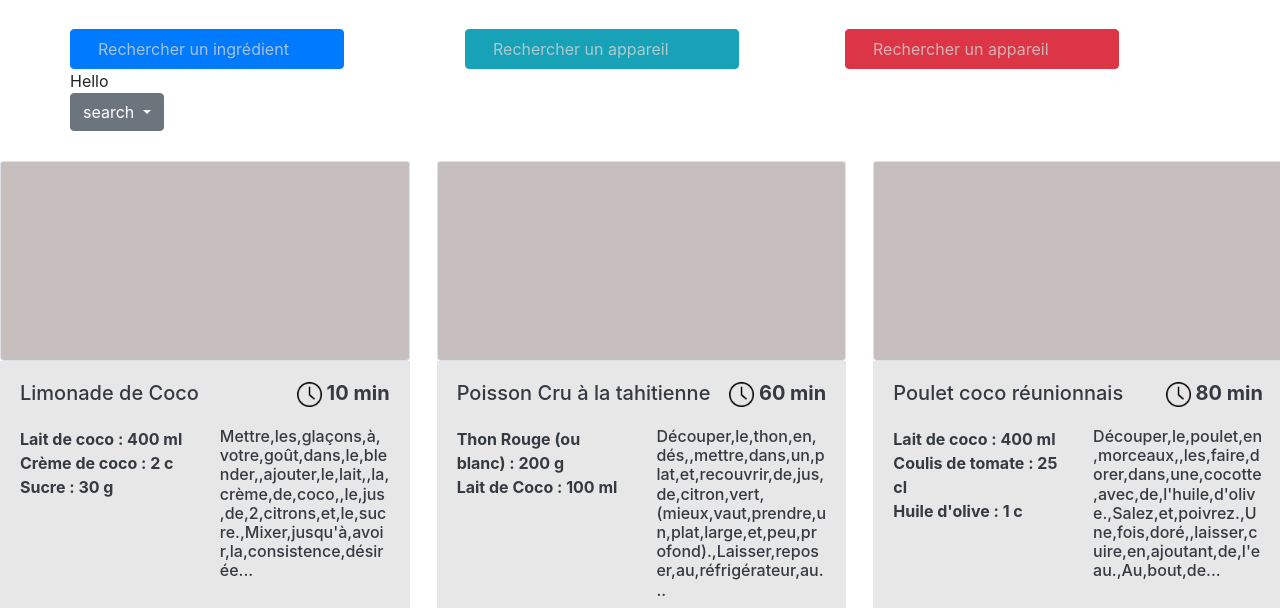
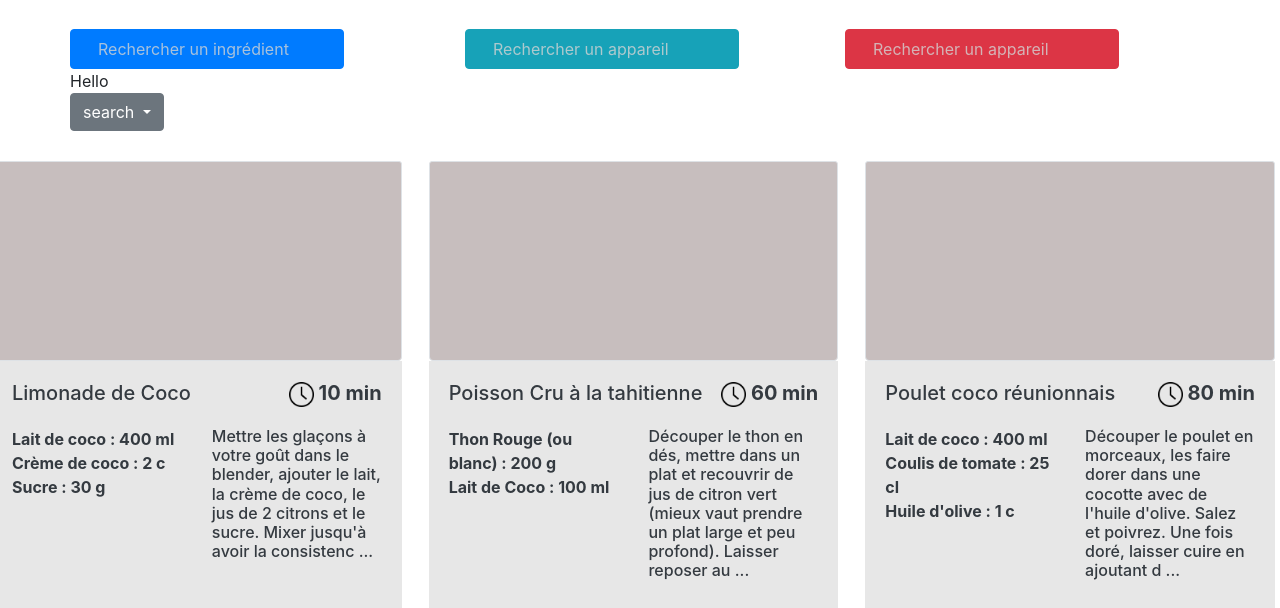
Before and after one commit to MikeWalder/Recipes-searcher, a plain HTML site: page index.html in a window 1280 px wide. Shown: the part 365-973 px from the top of the page. Drawn offline with nearby package versions, Linux system fonts and the light colour scheme.

Commit message:
MAJ 2 affichage datas card et grid

```diff
--- a/scripts/main.js
+++ b/scripts/main.js
@@ -29,7 +29,7 @@ async function displayAllRecipes(dataRecipes) {
 
     if(dataRecipes.length > 0) {
         let main_container = document.createElement('div');
-        main_container.className = 'container-fluid';
+        main_container.className = 'container-fluid mx-n3';
         let main_row = document.createElement('div');
         main_row.className = 'row';
 
@@ -49,7 +49,7 @@ async function displayAllRecipes(dataRecipes) {
             grid.className = 'col-12 col-md-4';
 
             const card = document.createElement('div');
-            card.className = "card border-0 p-0 m-0 text-light rounded";
+            card.className = "card border-0 p-0 m-n2 text-light rounded";
             grid.appendChild(card);
 
             // Image de la recette
@@ -107,8 +107,8 @@ async function displayAllRecipes(dataRecipes) {
             column_recipe_right.className = 'col-6 m-0';
             row_recipe.appendChild(column_recipe_right);
             let desc_recipe = document.createElement('span');
-            desc_recipe.className = 'h6';
-            desc_recipe.innerHTML = recipe.description.split(" " , 30) + '...';
+            desc_recipe.className = 'h6 descriptor';
+            desc_recipe.innerHTML = recipe.description.substr(0, 150) + ' ...';
             column_recipe_right.appendChild(desc_recipe);
 
 
--- a/style/style.css
+++ b/style/style.css
@@ -69,3 +69,7 @@ div.dropdown-multicol2>div.dropdown-col{
     width: 25px !important;
     height: 25px !important;
 }
+
+.descriptor {
+    word-break: normal;
+}
```
